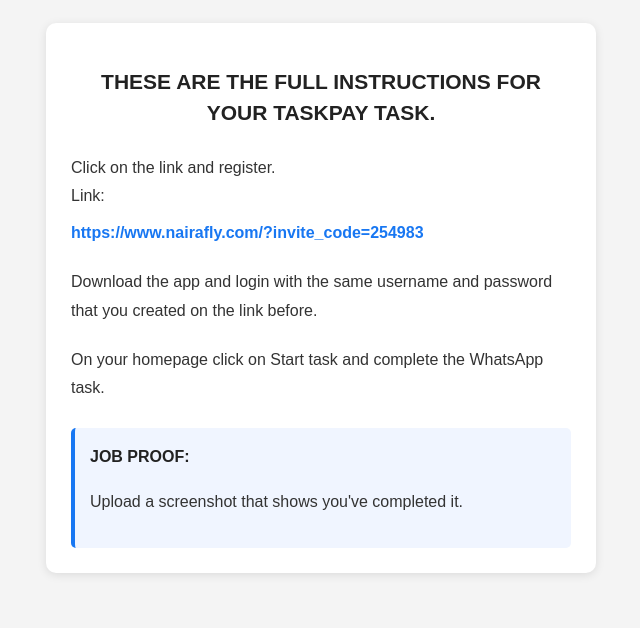
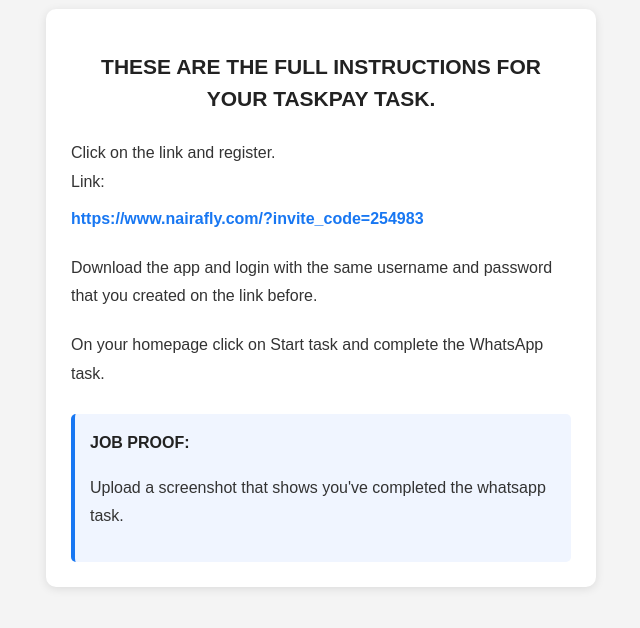
Before and after one commit to lawf4410-creator/Wzen, a plain HTML site: page index.html in a window 1280 px wide. Shown: the part 122-750 px from the top of the page, without its empty margins (319-959 px from the left). Drawn offline with Linux system fonts and the light colour scheme.

Commit message:
Update index.html

```diff
--- a/index.html
+++ b/index.html
@@ -111,7 +111,7 @@
             <strong>JOB PROOF:</strong>
 
             <p>
-                Upload a screenshot that shows you've completed it.
+                Upload a screenshot that shows you've completed the whatsapp task.
             </p>
         </div>
 
```
